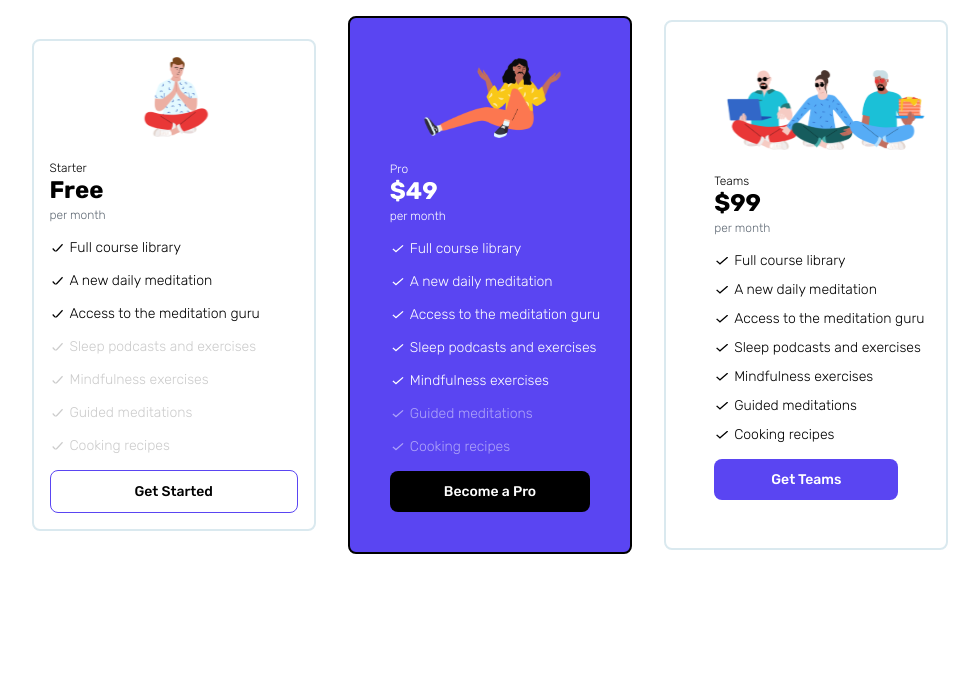
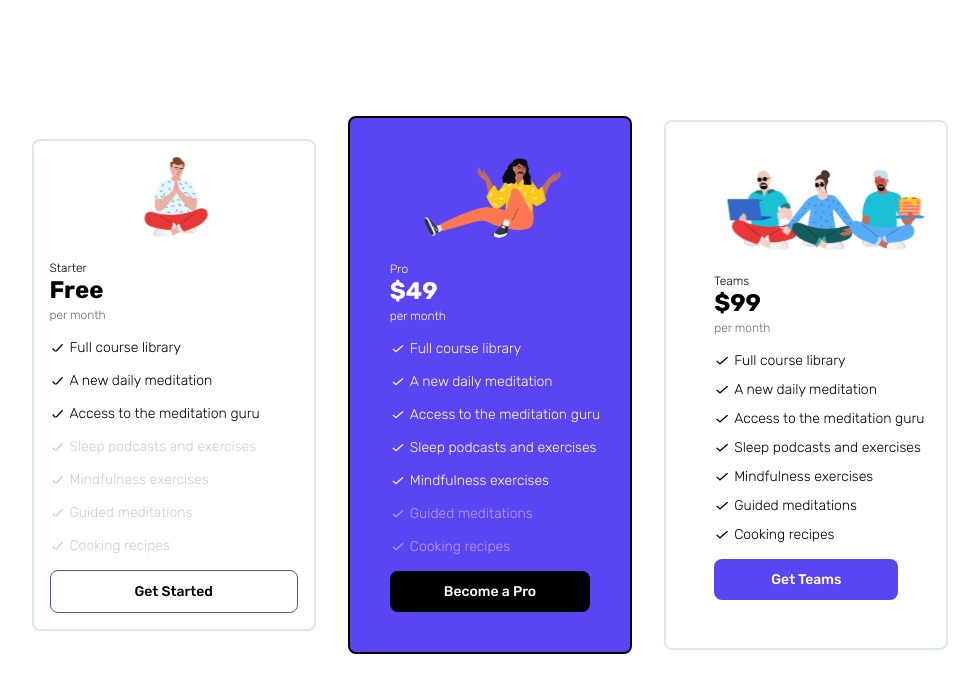
Before and after one commit to davidhurtadodev/nuwe-cards, a React (Create React App) app: page / in a window 1280 px wide. Shown: the top 692 px of the page, without its empty margins (150-1129 px from the left). Built offline with nearby package versions, Linux system fonts and the light colour scheme.

Commit message:
feat transition scale cards

```diff
--- a/src/ui/AppUI/AppUI.scss
+++ b/src/ui/AppUI/AppUI.scss
@@ -2,6 +2,7 @@
   display: flex;
   flex-direction: column;
   align-items: center;
+  padding: 100px;
 }
 
 @media (min-width: 992px) {
--- a/src/ui/Card/Card.scss
+++ b/src/ui/Card/Card.scss
@@ -5,6 +5,12 @@
   width: 284.33px;
   border-radius: 8px;
   margin: 16px;
+  transition: transform 0.2s, box-shadow 0.2s;
+  &:hover {
+    width: auto;
+    transform: scale(1.1);
+    box-shadow: rgba(0, 0, 0, 0.35) 5px 5px 15px;
+  }
   &--starter {
     border-color: #dae9ef;
     padding: 16px 0;
```
